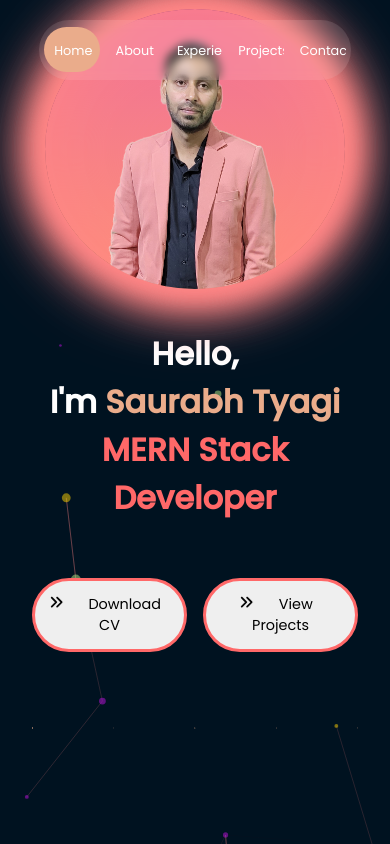
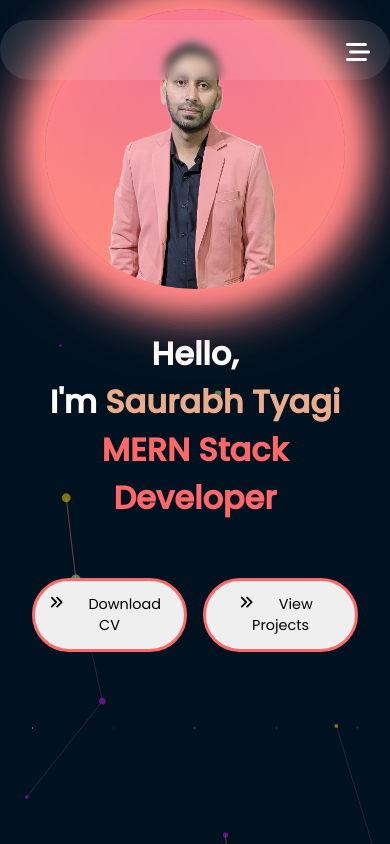
Before and after one commit to SAURABHTY01/personal-portfolio, a React (Create React App) app: page / in a window 390 px wide. Shown: the top 844 px of the page. Built offline with nearby package versions, Linux system fonts and the light colour scheme.

Commit message:
initial commit

```diff
--- a/src/components/Navbar.js
+++ b/src/components/Navbar.js
@@ -1,24 +1,33 @@
 import React, { useState, useEffect } from "react";
+import { FaBarsStaggered } from "react-icons/fa6";
+import { FaTimes } from "react-icons/fa";
 import "../style/navbar.css";
 
 const Navbar = () => {
   const TOP_OFFSET = 50;
   const [navItem, setNavItem] = useState("home");
+  const [showMenu, setShowMenu] = useState(false);
+  const [showBackground, setShowBackground] = useState(false);
 
-  const [showBackground, setShowBackground] = useState(false);
+  const toggleMenu = () => {
+    setShowMenu(!showMenu);
+  };
+
+  const handleNavItemClick = (item) => {
+    setNavItem(item);
+    setShowMenu(false);
+    // You can add more functionality, like smooth scrolling or closing the menu after a navigation item is clicked
+  };
 
   useEffect(() => {
     const handleScroll = () => {
       console.log(window.scrollY);
-
         // Your code that uses window object
         if (window.scrollY >= TOP_OFFSET) {
           setShowBackground(true);
         } else {
           setShowBackground(false);
         }
-
-
     };
 
     window.addEventListener("scroll", handleScroll, true);
@@ -30,9 +39,12 @@ const Navbar = () => {
 
   return (
     <nav className={`navbar ${showBackground ? 'navbar-onscroll' : ''}`}>
-      <ul className="nav-list">
+      <div className="menu-icon" onClick={toggleMenu}>
+        {showMenu ? <FaTimes /> : <FaBarsStaggered />}
+      </div>
+      <ul className={`nav-list ${showMenu ? 'show' : ''}`}>
         <li className={`nav-item ${navItem === "home" ? "active" : ""}`}>
-          <a href="/" className="nav-link" onClick={() => setNavItem("home")}>
+          <a href="/" className="nav-link" onClick={() => handleNavItemClick("home")}>
             Home
           </a>
         </li>
@@ -40,7 +52,7 @@ const Navbar = () => {
           <a
             href="about"
             className="nav-link"
-            onClick={() => setNavItem("about")}
+            onClick={() => handleNavItemClick("about")}
           >
             About
           </a>
@@ -49,7 +61,7 @@ const Navbar = () => {
           <a
             href="experience"
             className="nav-link"
-            onClick={() => setNavItem("experience")}
+            onClick={() => handleNavItemClick("experience")}
           >
             Experience
           </a>
@@ -58,7 +70,7 @@ const Navbar = () => {
           <a
             href="projects"
             className="nav-link"
-            onClick={() => setNavItem("projects")}
+            onClick={() => handleNavItemClick("projects")}
           >
             Projects
           </a>
@@ -67,7 +79,7 @@ const Navbar = () => {
           <a
             href="contact"
             className="nav-link"
-            onClick={() => setNavItem("contact")}
+            onClick={() => handleNavItemClick("contact")}
           >
             Contact
           </a>
--- a/src/index.css
+++ b/src/index.css
@@ -7,7 +7,7 @@
   font-family: "Poppins", sans-serif;
 }
 
-html{
+html {
   overflow-x: hidden;
 }
 
--- a/src/style/main.css
+++ b/src/style/main.css
@@ -627,3 +627,17 @@ span {
 .custom-timeline:before {
   background-color: #d46600; /* Change this to the desired color for connecting lines */
 }
+
+.menu-icon {
+  display: flex;
+  flex-direction: column;
+  cursor: pointer;
+  z-index: 10000;
+  font-size: 1.5rem; /* Adjust the font size of the icons */
+  color: #fff;
+}
+
+.nav-list.show {
+  opacity: 1;
+  visibility: visible;
+}
--- a/src/style/navbar.css
+++ b/src/style/navbar.css
@@ -63,7 +63,7 @@
   z-index: 1 !important;
 }
 
-@media only screen and (max-width: 800px) {
+/* @media only screen and (max-width: 800px) {
   .navbar {
     width: 80%;
   }
@@ -76,4 +76,85 @@
   .nav-link {
     font-size: 0.8rem;
   }
+} */
+
+.menu-icon {
+  display: none;
+  font-size: 1.5rem; /* Adjust the font size of the icons */
+  color: #fff;
+  cursor: pointer;
 }
+
+@media only screen and (max-width: 767px) {
+  .navbar {
+    flex-direction: column;
+    align-items: center;
+    width: inherit;
+  }
+
+  .menu-icon {
+    display: flex;
+    position: absolute;
+    top: 20px;
+    right: 20px;
+    z-index: 10000;
+  }
+
+  .nav-list {
+    display: flex;
+    flex-direction: column;
+    align-items: center;
+    position: absolute;
+    top: 60px; /* Adjust the top margin as needed */
+    left: 0;
+    right: 0;
+    background-color: #001220;
+    border-radius: 0;
+    opacity: 0;
+    visibility: hidden;
+    transition: opacity 0.3s ease-in-out, visibility 0.3s ease-in-out;
+  }
+
+  .nav-list.show {
+    opacity: 1;
+    visibility: visible;
+  }
+
+  .nav-item {
+    width: 100%;
+    padding: 10px;
+    text-align: center;
+    list-style: none;
+    border-radius: 5px;
+    position: relative;
+    overflow: hidden;
+  }
+
+  .nav-item.active {
+    background-color: #eaac8b;
+  }
+
+  .nav-item::before {
+    content: "";
+    position: absolute;
+    top: 0;
+    left: -100%;
+    width: 100%;
+    height: 100%;
+    background-color: #ff6868;
+    transition: transform 0.5s ease;
+  }
+
+  .nav-item:hover::before {
+    transform: translateX(100%);
+  }
+
+  .nav-link {
+    width: 100%;
+    text-decoration: none;
+    color: #fff;
+    position: relative;
+    z-index: 1 !important;
+    font-size: 1rem; /* Adjust the font size of the links */
+  }
+}
```
